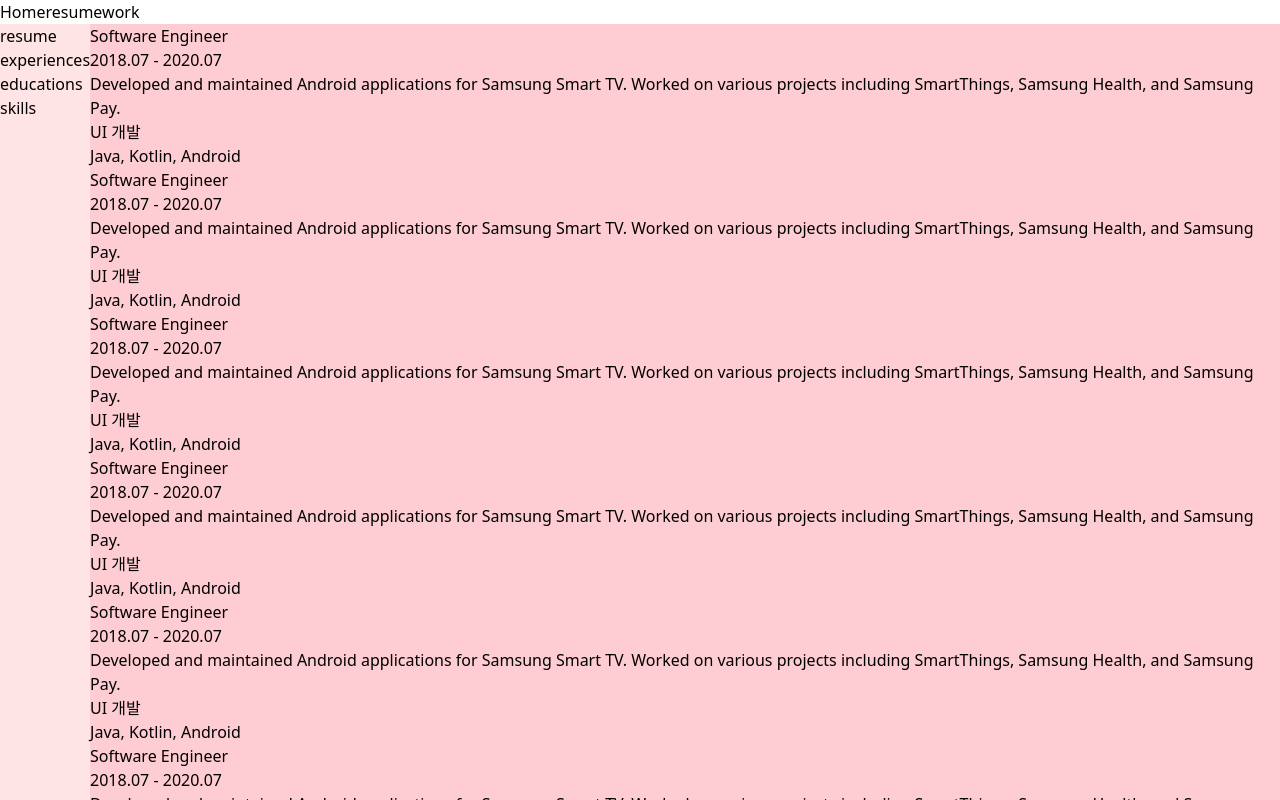
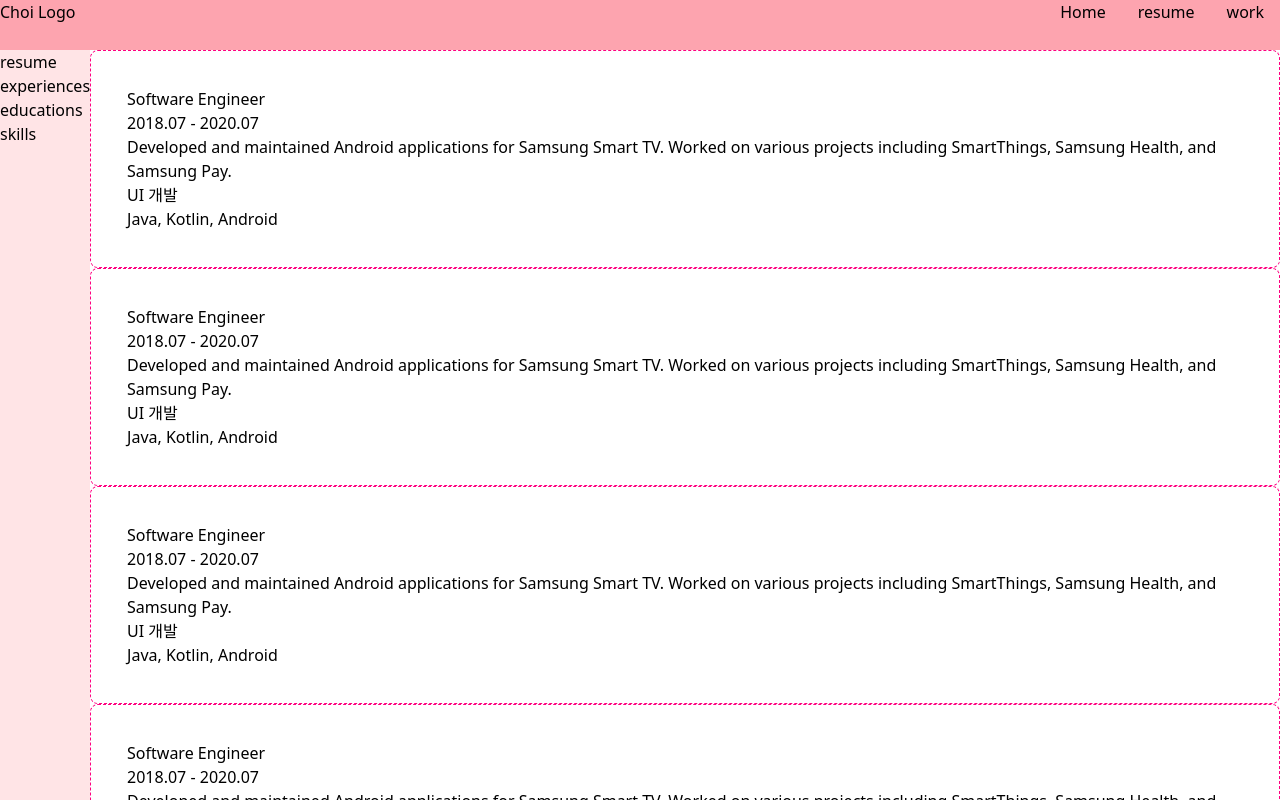
Before and after one commit to Eun-ha/galaxychoiportfolio, a Next.js app: page /resume in a window 1280 px wide. Shown: the top 800 px of the page. Built offline with nearby package versions, Linux system fonts and the light colour scheme.

Commit message:
Feat: template 작업 및 tailwind extend 추가 https://notion.so/TASK-25

```diff
--- a/app/layout.tsx
+++ b/app/layout.tsx
@@ -28,11 +28,20 @@ export default function RootLayout({
       <body
         className={`${geistSans.variable} ${geistMono.variable} antialiased`}
       >
-        <div>
-          <Link href="/">Home</Link>
-          <Link href="/resume">resume</Link>
-          <Link href="/work">work</Link>
-        </div>
+        <header className="flex h-[50px] bg-rose-300 justify-between">
+          <h1>Choi Logo</h1>
+          <nav className="flex justify-evenly bg-rose-450">
+            <Link className="px-4" href="/">
+              Home
+            </Link>
+            <Link className="px-4" href="/resume">
+              resume
+            </Link>
+            <Link className="px-4" href="/work">
+              work
+            </Link>
+          </nav>
+        </header>
         {children}
       </body>
     </html>
--- a/app/resume/[slug]/page.tsx
+++ b/app/resume/[slug]/page.tsx
@@ -1,3 +1,4 @@
+import { Boundary } from "@/components/boundary";
 import { ResumeContents } from "@/components/resume-contents";
 import { TitlesDescriptions } from "@/components/titles-descriptions";
 
--- /dev/null
+++ b/app/resume/template.tsx
@@ -0,0 +1,5 @@
+import React from "react";
+
+export default function Template({ children }: { children: React.ReactNode }) {
+  return <>{children}</>;
+}
--- /dev/null
+++ b/components/boundary.tsx
@@ -0,0 +1,35 @@
+import clsx from "clsx";
+import React from "react";
+
+interface Category {
+  children: React.ReactNode;
+  size?: "small" | "default";
+  animateRerendering?: boolean;
+  category?: string;
+}
+
+export const Boundary = (Props: Category) => {
+  const {
+    children,
+    size = "default",
+    animateRerendering = "true",
+    category = "",
+  } = Props;
+
+  console.log(category);
+  return (
+    <div
+      className={clsx("relative rounded-lg border border-dashed", {
+        "p-3 lg:p-5": size === "small",
+        "p-4 lg:p-9": size === "default",
+        "animate-[rerender_1s_ease-in-out_1]": animateRerendering,
+        "border-point-pink": category === "",
+        "border-point-cyan": category === "experiences",
+        "border-point-violet": category === "skills",
+        "border-point-orange": category === "educations",
+      })}
+    >
+      {children}
+    </div>
+  );
+};
--- a/components/resume-content.tsx
+++ b/components/resume-content.tsx
@@ -8,6 +8,7 @@ import {
   Skill,
 } from "@/data/resume";
 import { useEffect, useState } from "react";
+import { Boundary } from "./boundary";
 
 export const ResumeContent = ({
   type,
@@ -39,6 +40,7 @@ export const ResumeContent = ({
     <section>
       {contents.map((content, index) => (
         <article key={index}>
+          <Boundary category={type}>
             {type === "educations" && (
               <>
                 <h3>{(content as Education).school}</h3>
@@ -59,6 +61,7 @@ export const ResumeContent = ({
                 <p>{(content as Skill).level}</p>
               </>
             )}
+          </Boundary>
         </article>
       ))}
     </section>
--- a/components/resume-description.tsx
+++ b/components/resume-description.tsx
@@ -1,16 +1,19 @@
 import { getDescriptions } from "@/data/resume";
+import { Boundary } from "./boundary";
 
 export function ResumeDescription() {
   const content = getDescriptions();
   return (
     <section>
       {content.map((x, index) => (
-        <article key={index} className="bg-rose-200">
-          <h3>{x.title}</h3>
-          <p>{x.date}</p>
-          <p>{x.performance}</p>
-          <p>{x.role}</p>
-          <p>{x.skills}</p>
+        <article key={index}>
+          <Boundary>
+            <h3>{x.title}</h3>
+            <p>{x.date}</p>
+            <p>{x.performance}</p>
+            <p>{x.role}</p>
+            <p>{x.skills}</p>
+          </Boundary>
         </article>
       ))}
     </section>
--- a/components/resume-main.tsx
+++ b/components/resume-main.tsx
@@ -1,8 +1,9 @@
+import { Boundary } from "./boundary";
 import { ResumeDescription } from "./resume-description";
 
 export function ResumeMain() {
   return (
-    <main className="bg-rose-300">
+    <main>
       <ResumeDescription />
     </main>
   );
--- a/tailwind.config.ts
+++ b/tailwind.config.ts
@@ -11,23 +11,30 @@ export default {
       colors: {
         background: "var(--background)",
         foreground: "var(--foreground)",
+        point: {
+          pink: "#FF0080",
+          blue: "#d3e5ff",
+          cyan: "#50E3C2",
+          orange: "#F5A623",
+          violet: "#7928CA",
+        },
       },
       keyframes: ({ theme }) => ({
         rerender: {
           "0%": {
-            ["border-color"]: theme("colors.vercel.pink"),
+            ["border-color"]: theme("colors.point.blue"),
           },
           "40%": {
-            ["border-color"]: theme("colors.vercel.pink"),
+            ["border-color"]: theme("colors.point.blue"),
           },
         },
         highlight: {
           "0%": {
-            background: theme("colors.vercel.pink"),
+            background: theme("colors.point.pink"),
             color: theme("colors.white"),
           },
           "40%": {
-            background: theme("colors.vercel.pink"),
+            background: theme("colors.point.pink"),
             color: theme("colors.white"),
           },
         },
```
Lines whose indentation alone changed are shown as unchanged.
